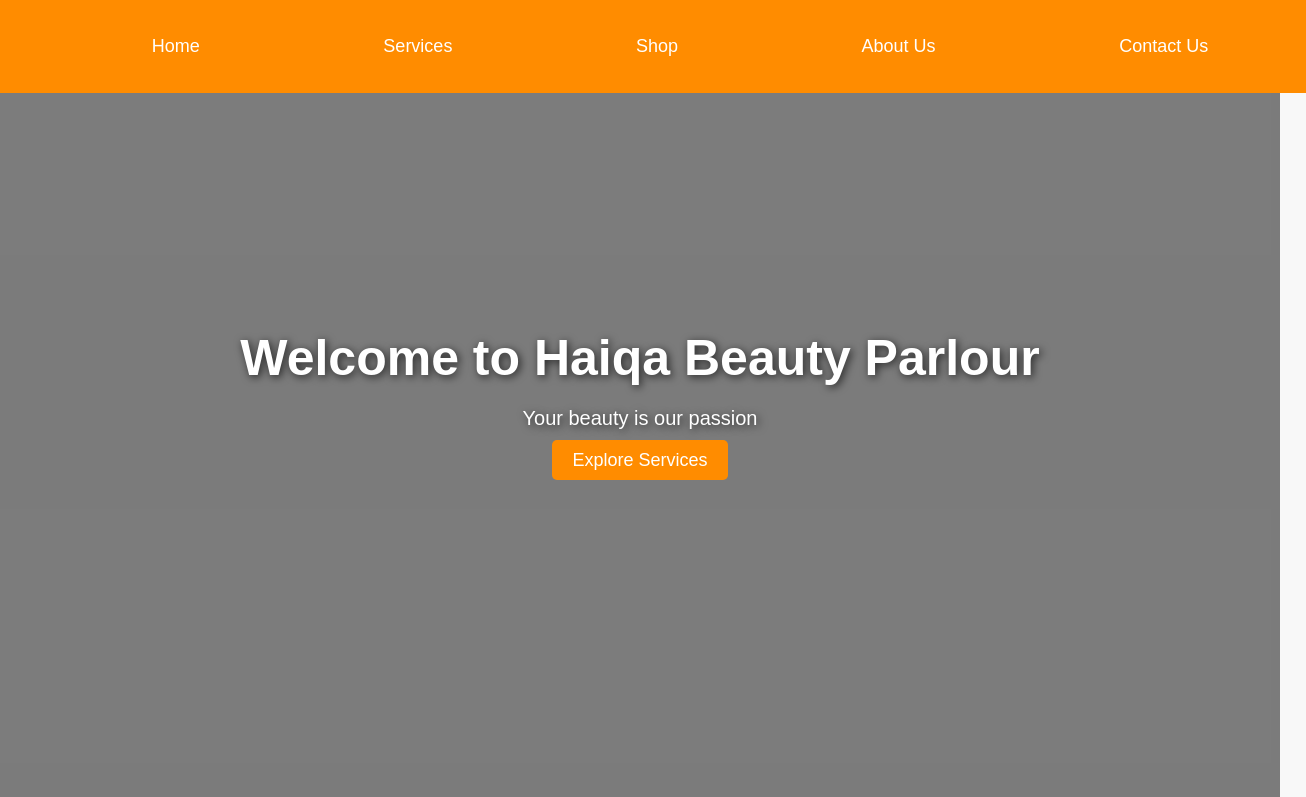
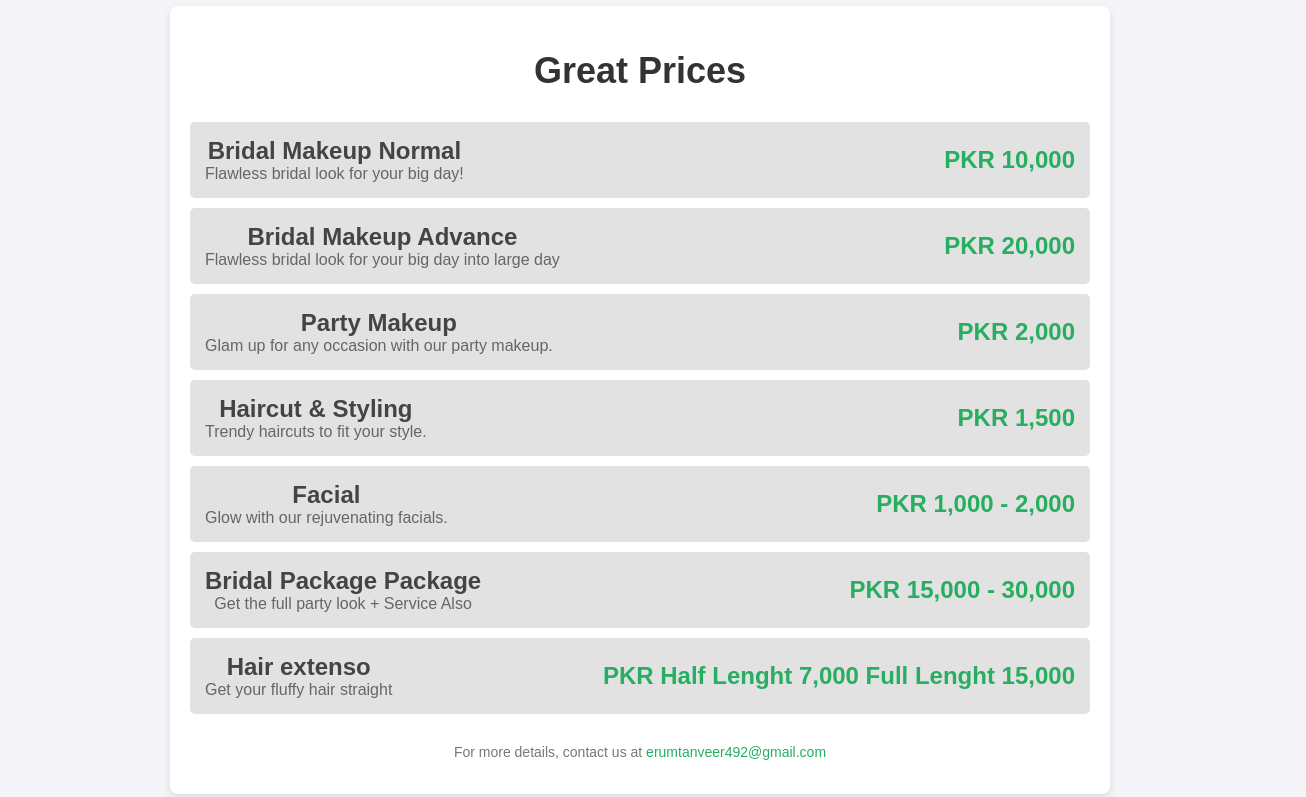
Before and after one commit to ItzSadoo/Haiqa, a plain HTML site: page index.html in a window 1280 px wide. Shown: the top 797 px of the page, 1306 px wide, since content can reach past the window. Drawn offline with Linux system fonts and the light colour scheme.

Commit message:
Update index.html

```diff
--- a/index.html
+++ b/index.html
@@ -1,82 +1,145 @@
 <!DOCTYPE html>
 <html lang="en">
 <head>
-    <meta charset="UTF-8">
-    <meta name="viewport" content="width=device-width, initial-scale=1.0">
-    <title>Haiqa Beauty Parlour</title>
-    <link rel="stylesheet" href="style.css">
+  <meta charset="UTF-8">
+  <meta name="viewport" content="width=device-width, initial-scale=1.0">
+  <title>Great Prices - Products & Services</title>
+  <style>
+    body {
+      font-family: Arial, sans-serif;
+      background-color: #f4f4f9;
+      margin: 0;
+      padding: 0;
+      display: flex;
+      justify-content: center;
+      align-items: center;
+      height: 100vh;
+    }
+
+    .container {
+      background-color: white;
+      border-radius: 8px;
+      box-shadow: 0 4px 8px rgba(0, 0, 0, 0.1);
+      padding: 20px;
+      width: 80%;
+      max-width: 900px;
+      text-align: center;
+    }
+
+    h1 {
+      color: #333;
+      font-size: 36px;
+      margin-bottom: 30px;
+    }
+
+    .pricing-list {
+      list-style-type: none;
+      padding: 0;
+    }
+
+    .pricing-item {
+      background-color: #e2e2e2;
+      border-radius: 5px;
+      margin: 10px 0;
+      padding: 15px;
+      display: flex;
+      justify-content: space-between;
+      align-items: center;
+    }
+
+    .pricing-item h2 {
+      margin: 0;
+      color: #444;
+    }
+
+    .pricing-item p {
+      margin: 0;
+      color: #666;
+    }
+
+    .price {
+      font-size: 24px;
+      font-weight: bold;
+      color: #27ae60;
+    }
+
+    footer {
+      margin-top: 30px;
+      color: #777;
+      font-size: 14px;
+    }
+
+    footer a {
+      text-decoration: none;
+      color: #27ae60;
+    }
+
+    footer a:hover {
+      text-decoration: underline;
+    }
+  </style>
 </head>
 <body>
-    <!-- Navigation Bar -->
-    <header>
-        <nav>
-            <ul>
-                <li><a href="#home">Home</a></li>
-                <li><a href="#services">Services</a></li>
-                <li><a href="#shop">Shop</a></li>
-                <li><a href="#about">About Us</a></li>
-                <li><a href="#contact">Contact Us</a></li>
-            </ul>
-        </nav>
-    </header>
 
-    <!-- Hero Section (Landing Page) -->
-    <section id="home" class="hero">
-        <div class="hero-text">
-            <h1>Welcome to Haiqa Beauty Parlour</h1>
-            <p>Your beauty is our passion</p>
-            <a href="prices.html" class="btn">Explore Services</a>
+  <div class="container">
+    <h1>Great Prices</h1>
+
+    <ul class="pricing-list">
+      <li class="pricing-item">
+        <div>
+          <h2>Bridal Makeup Normal</h2>
+          <p>Flawless bridal look for your big day!</p>
         </div>
-    </section>
+        <div class="price">PKR 10,000</div>
+      </li>
+	  <li class="pricing-item">
+        <div>
+          <h2>Bridal Makeup Advance</h2>
+          <p>Flawless bridal look for your big day into large day</p>
+        </div>
+        <div class="price">PKR 20,000</div>
+      </li>
+      <li class="pricing-item">
+        <div>
+          <h2>Party Makeup</h2>
+          <p>Glam up for any occasion with our party makeup.</p>
+        </div>
+        <div class="price">PKR 2,000</div>
+      </li>
+      <li class="pricing-item">
+        <div>
+          <h2>Haircut & Styling</h2>
+          <p>Trendy haircuts to fit your style.</p>
+        </div>
+        <div class="price">PKR 1,500</div>
+      </li>
+      <li class="pricing-item">
+        <div>
+          <h2>Facial</h2>
+          <p>Glow with our rejuvenating facials.</p>
+        </div>
+        <div class="price">PKR 1,000 - 2,000</div>
+      </li>
+      <li class="pricing-item">
+        <div>
+          <h2>Bridal Package Package</h2>
+          <p>Get the full party look + Service Also</p>
+        </div>
+        <div class="price">PKR 15,000 - 30,000</div>
+      </li>
+	   <li class="pricing-item">
+        <div>
+          <h2>Hair extenso</h2>
+          <p>Get your fluffy hair straight</p>
+        </div>
+        <div class="price">PKR Half Lenght 7,000 Full Lenght 15,000</div>
+      </li>
+    </ul>
 
-    <!-- Services Section -->
-    <section id="services">
-        <h2>Our Services</h2>
-        <div class="services-container">
-            <div class="service-card">
-                <img src="makeup.jpg" width="250" height="300" alt="Makeup Service">
-                <h3>Bridal Makeup</h3>
-                <p>Perfect for your special day</p>
-            </div>
-            <div class="service-card">
-                <img src="party-makeup.jpg" width="250" height="300"alt="Party Makeup">
-                <h3>Party Makeup</h3>
-                <p>Look stunning at any event</p>
-            </div>
-            <!-- Add more services as needed -->
-        </div>
-    </section>
+    <footer>
+      <p>For more details, contact us at <a href="mailto:erumtanveer492@gmail.com">erumtanveer492@gmail.com</a></p>
+    </footer>
+  </div>
 
-    <!-- Shop Section -->
-    <section id="shop">
-        <h2>Shop Products</h2>
-        <div class="shop-container">
-            <!-- Add products here -->
-        </div>
-    </section>
-
-    <!-- About Us Section -->
-    <section id="about">
-        <h2>About Us</h2>
-        <p>We are a premium beauty parlour dedicated to providing excellent beauty services in a relaxing environment.</p>
-    <p> Number: 03422415215
-	<p> Email: erumtanveer492@gmail.com
-	</section>
-
-    <!-- Contact Us Section -->
-    <section id="contact">
-        <h2>Contact Us</h2>
-        <form action="#">
-            <input type="text" placeholder="Your Name" required>
-            <input type="email" placeholder="Your Email" required>
-            <textarea placeholder="Message" required></textarea>
-            <button type="submit">Submit</button>
-        </form>
-    </section>
-
-    <!-- Footer -->
-    <footer>
-        <p>&copy; 2025 Haiqa Beauty Parlour. All rights reserved.</p>
-    </footer>
 </body>
 </html>
```
